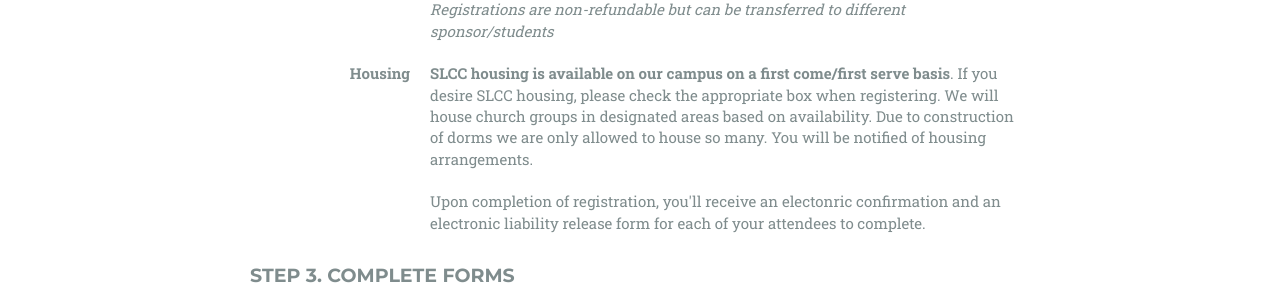
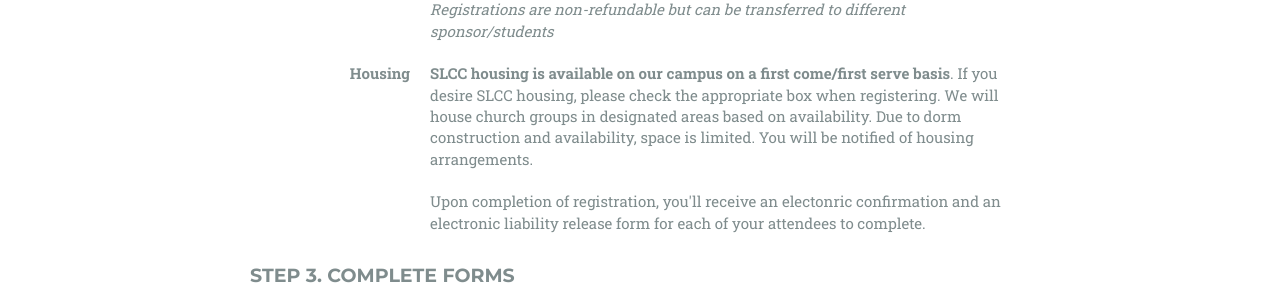
Before and after one commit to stlchristianedu/submergestl.com, a Jekyll site: the page built from index.html, in a window 1280 px wide and 900 px high, scrolled down 4949 px. Shown: the part 197-496 px from the top of the window. Built offline with Jekyll 4.4.1, drawn with Linux system fonts in a browser that asks for light colours; nearby versions of some CDN libraries; some web fonts are replaced.

Commit message:
Changing just a bit of the language here
This feels more market5ng-y to me :-D

Signed-off-by: Elliot J. Voris <elliot@voris.me>

```diff
--- a/_includes/register.html
+++ b/_includes/register.html
@@ -43,7 +43,7 @@
                 <div class="row">
                     <dl class="dl-horizontal">
                         <dt>Housing</dt>
-                            <dd><strong>SLCC housing is available on our campus on a first come/first serve basis</strong>. If you desire SLCC housing, please check the appropriate box when registering. We will house church groups in designated areas based on availability. Due to construction of dorms we are only allowed to house so many. You will be notified of housing arrangements.</dd>
+                            <dd><strong>SLCC housing is available on our campus on a first come/first serve basis</strong>. If you desire SLCC housing, please check the appropriate box when registering. We will house church groups in designated areas based on availability. Due to dorm construction and availability, space is limited. You will be notified of housing arrangements.</dd>
                     </dl>
                     <dl class="dl-horizontal">
                         <dd>Upon completion of registration, you'll receive an electonric confirmation and an electronic liability release form for each of your attendees to complete.</dd>
```
